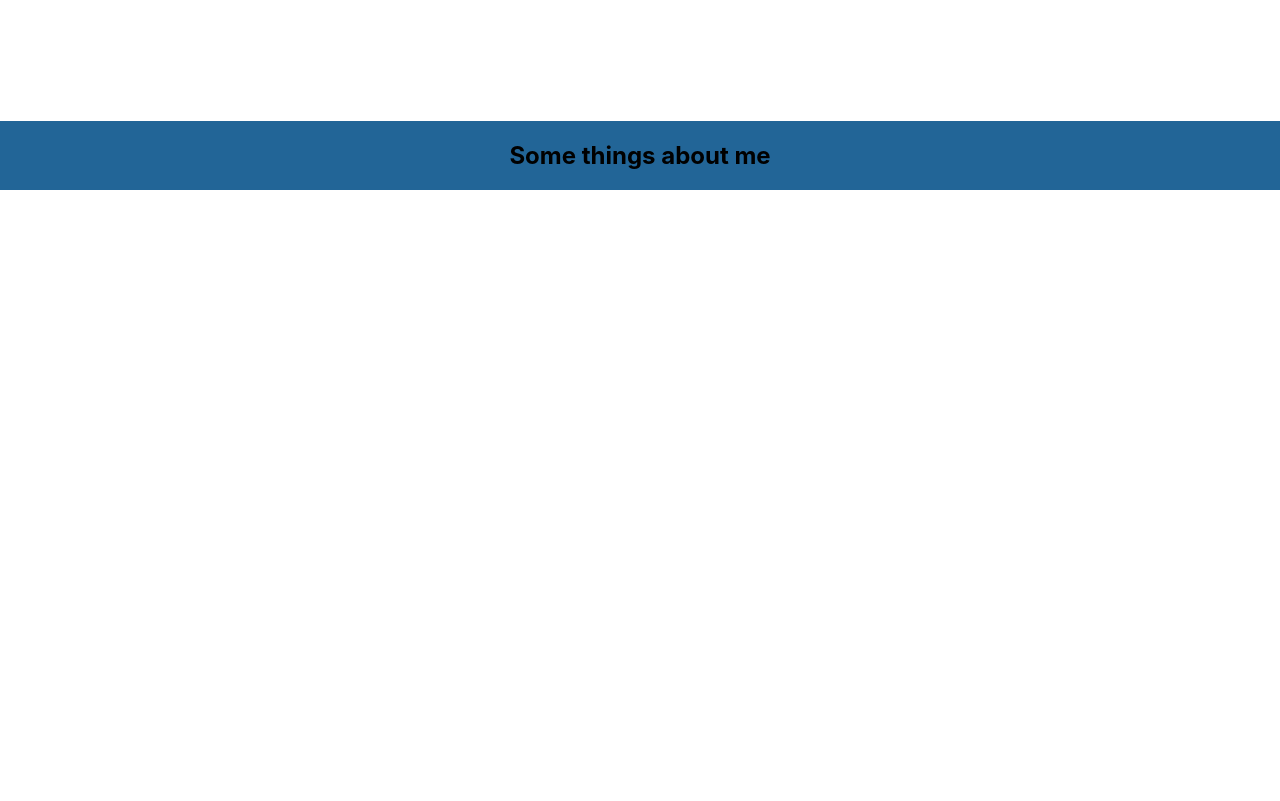
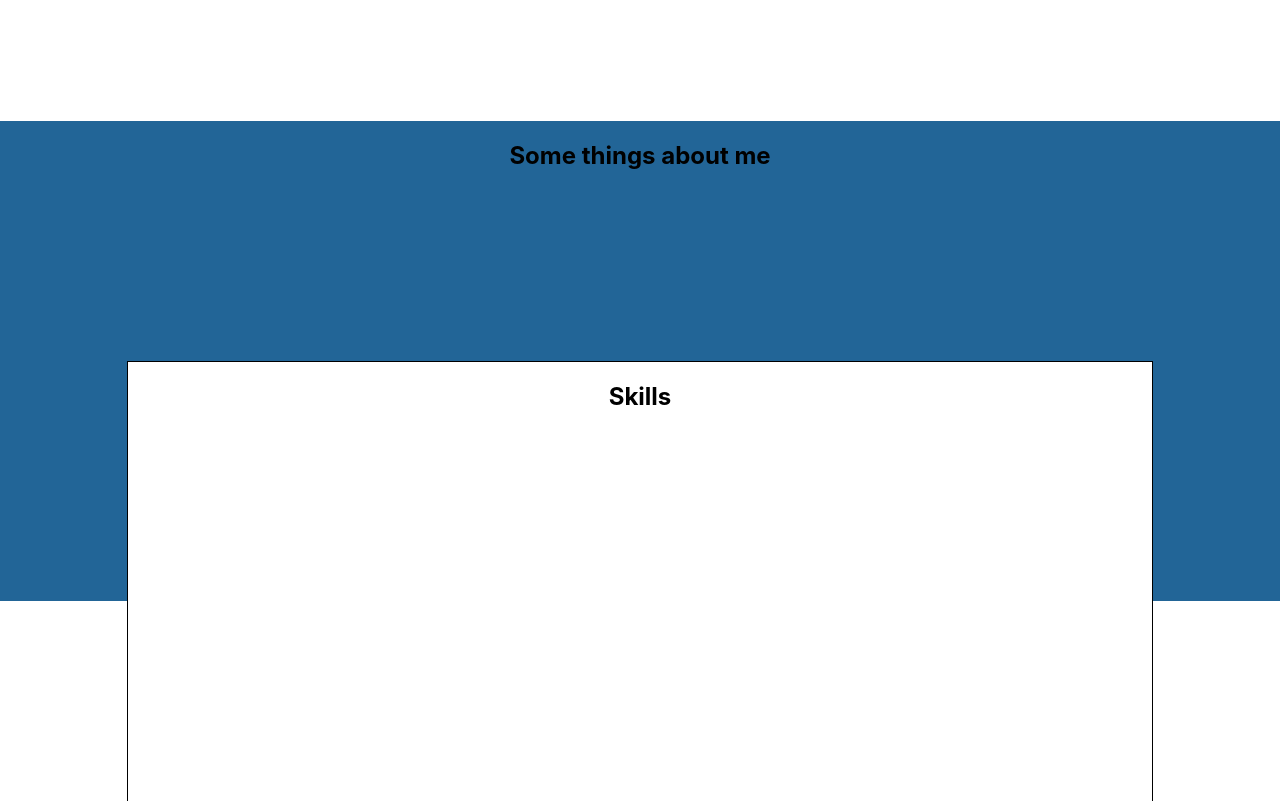
Before and after one commit to GoncaloBM/portfolio-v2, a React (Create React App) app: page / in a window 1280 px wide. Shown: the part 680-1481 px from the top of the page. Before the commit the page ends 870 px from the top, so only its background shows below. Built offline with nearby package versions, Linux system fonts and the light colour scheme.

Commit message:
Skills structure

```diff
--- a/src/components/aboutsection/AboutSection.css
+++ b/src/components/aboutsection/AboutSection.css
@@ -2,4 +2,10 @@
     position: relative;
     width: 100%;
     background-color: #226597;
+
+    height: 60vh;
+
+    display: flex;
+    flex-direction: column;
+    align-items: center;
 }
--- a/src/components/aboutsection/AboutSection.jsx
+++ b/src/components/aboutsection/AboutSection.jsx
@@ -1,8 +1,12 @@
 import React from "react";
-import './AboutSection.css'
+import "./AboutSection.css";
+import { SkillsSection } from "../skillssection/SkillsSection";
 
 export const AboutSection = () => {
-  return <div className="about-section">
+  return (
+    <div className="about-section">
       <h2 className="about-title">Some things about me</h2>
-  </div>;
+      <SkillsSection />
+    </div>
+  );
 };
--- /dev/null
+++ b/src/components/skillssection/SkillsSection.css
@@ -0,0 +1,8 @@
+.skills-content {
+    position: absolute;
+    top: 50%;
+    width: 80%;
+    height: 100%;
+    background-color: white;
+    border: 1px solid black;
+}
--- /dev/null
+++ b/src/components/skillssection/SkillsSection.jsx
@@ -0,0 +1,10 @@
+import React from "react";
+import "./SkillsSection.css";
+
+export const SkillsSection = () => {
+  return (
+    <div className="skills-content">
+      <h2 className="skills-title"> Skills</h2>
+    </div>
+  );
+};
```
